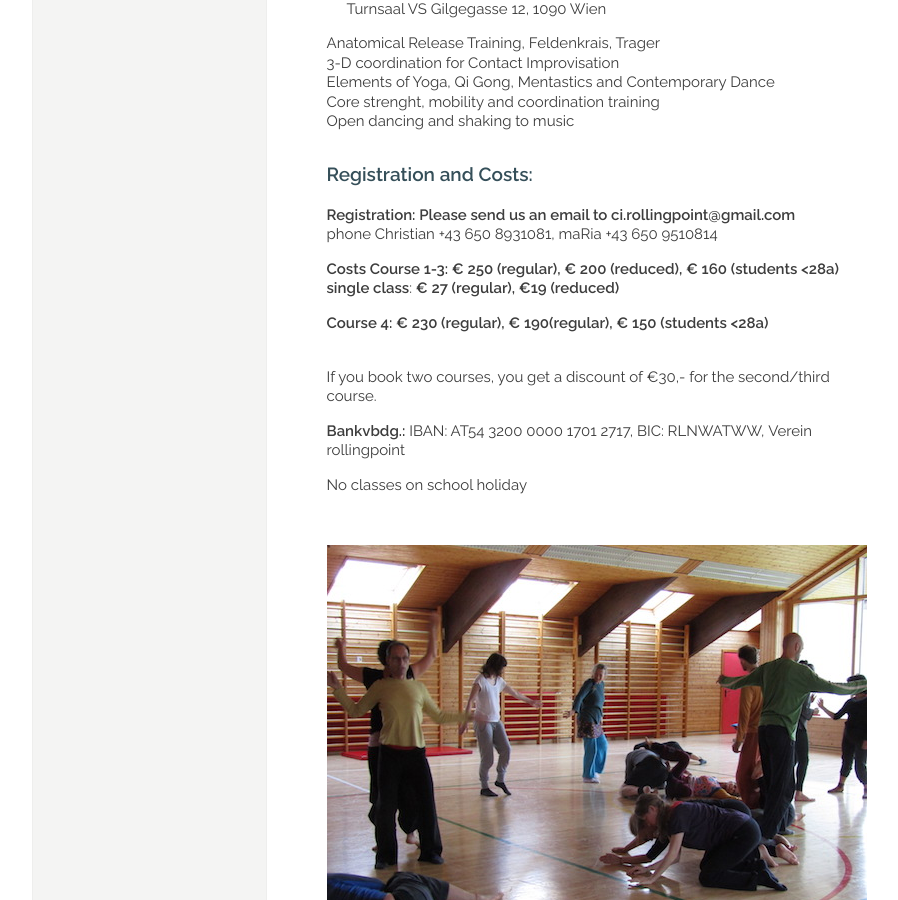
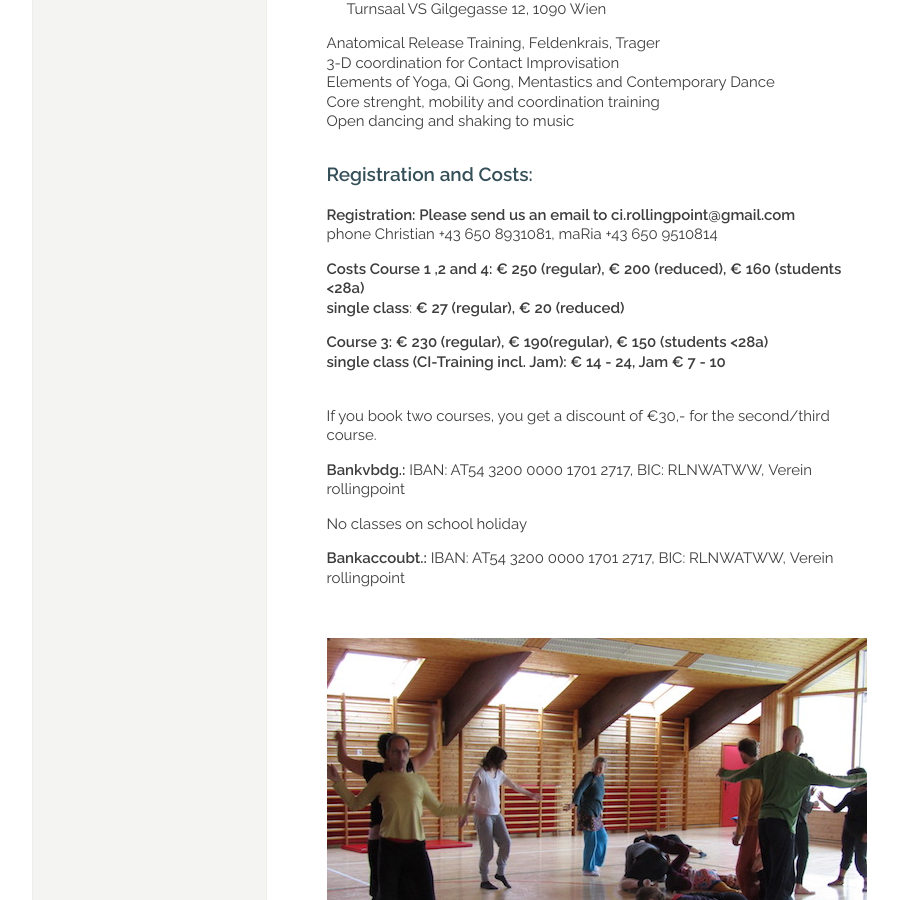
Before and after one commit to manulari/rollingpointat, a Jekyll site: the page built from _pages_en/en-kurse.md, in a window 1280 px wide and 900 px high, scrolled down 1463 px. Shown: the whole window, without its empty margins (152-1050 px from the left). Built offline with Jekyll 4.4.1, drawn with Linux system fonts in a browser that asks for light colours; comment, search, counter and statistics services are not loaded.

Commit message:
Update page (en) “en-kurse”

```diff
--- a/_pages_en/en-kurse.md
+++ b/_pages_en/en-kurse.md
@@ -80,10 +80,11 @@ Open dancing and shaking to music
 **Registration: Please send us an email to ci.rollingpoint@gmail.com**\
 phone Christian +43 650 8931081, maRia +43 650 9510814
 
-**Costs Course 1-3: € 250 (regular), € 200 (reduced), € 160 (students <28a)**\
-**single class**: **€ 27 (regular), €19 (reduced)**
+**Costs Course 1 ,2 and 4: € 250 (regular), € 200 (reduced), € 160 (students <28a)**\
+**single class**: **€ 27 (regular), € 20 (reduced)**
 
-**Course 4: € 230 (regular), € 190(regular), € 150 (students <28a)**
+**Course 3: € 230 (regular), € 190(regular), € 150 (students <28a)**\
+**single class (CI-Training incl. Jam): € 14 - 24, Jam € 7 - 10**
 
 \
 If you book two courses, you get a discount of €30,- for the second/third course.
@@ -92,6 +93,8 @@ If you book two courses, you get a discount of €30,- for the second/third cour
 
 No classes on school holiday
 
+**Bankaccoubt.:** IBAN: AT54 3200 0000 1701 2717, BIC: RLNWATWW, Verein rollingpoint
+
 &nbsp;
 
 ![](/assets/uploads/img_0197.jpg)
```
